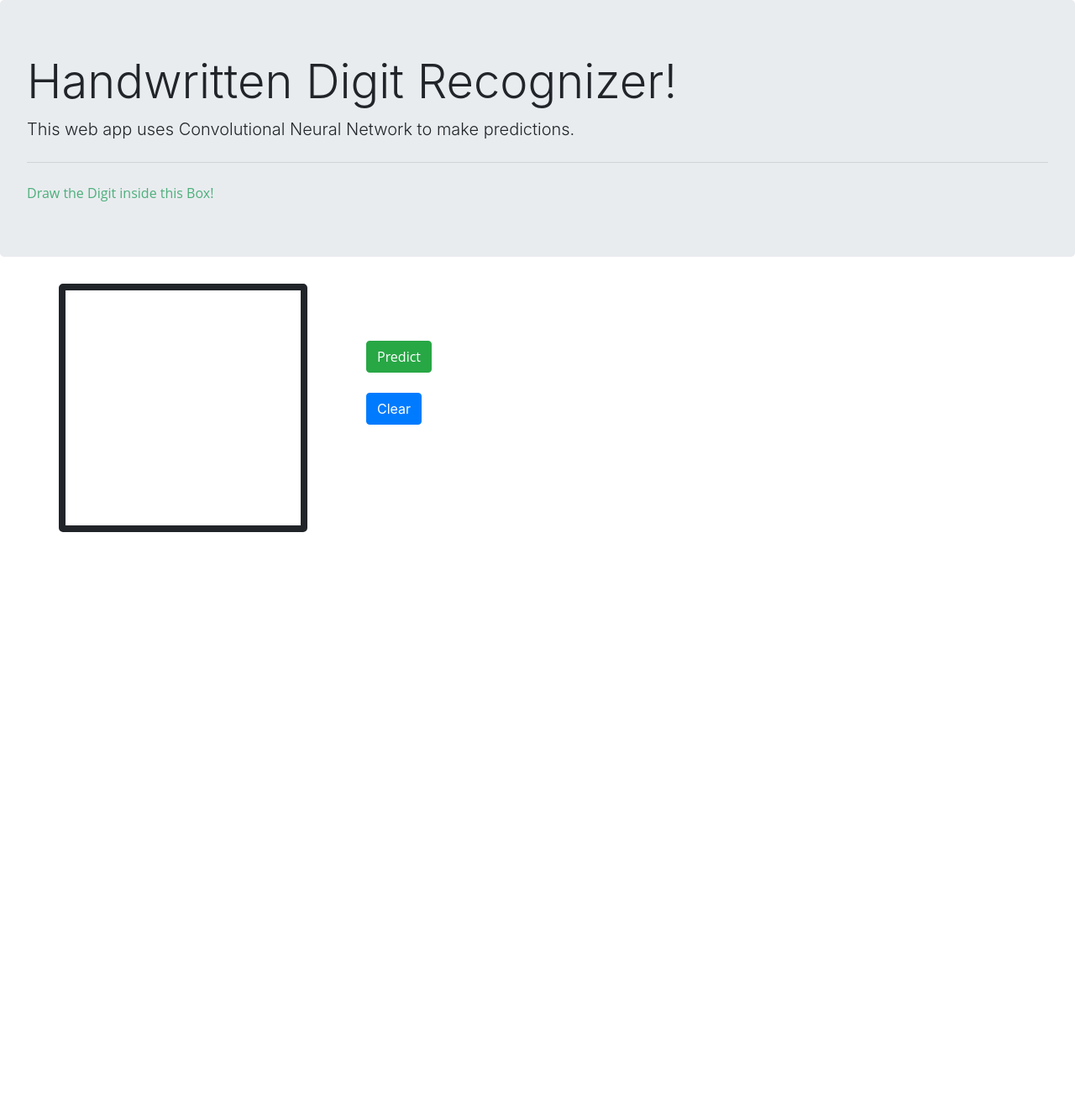
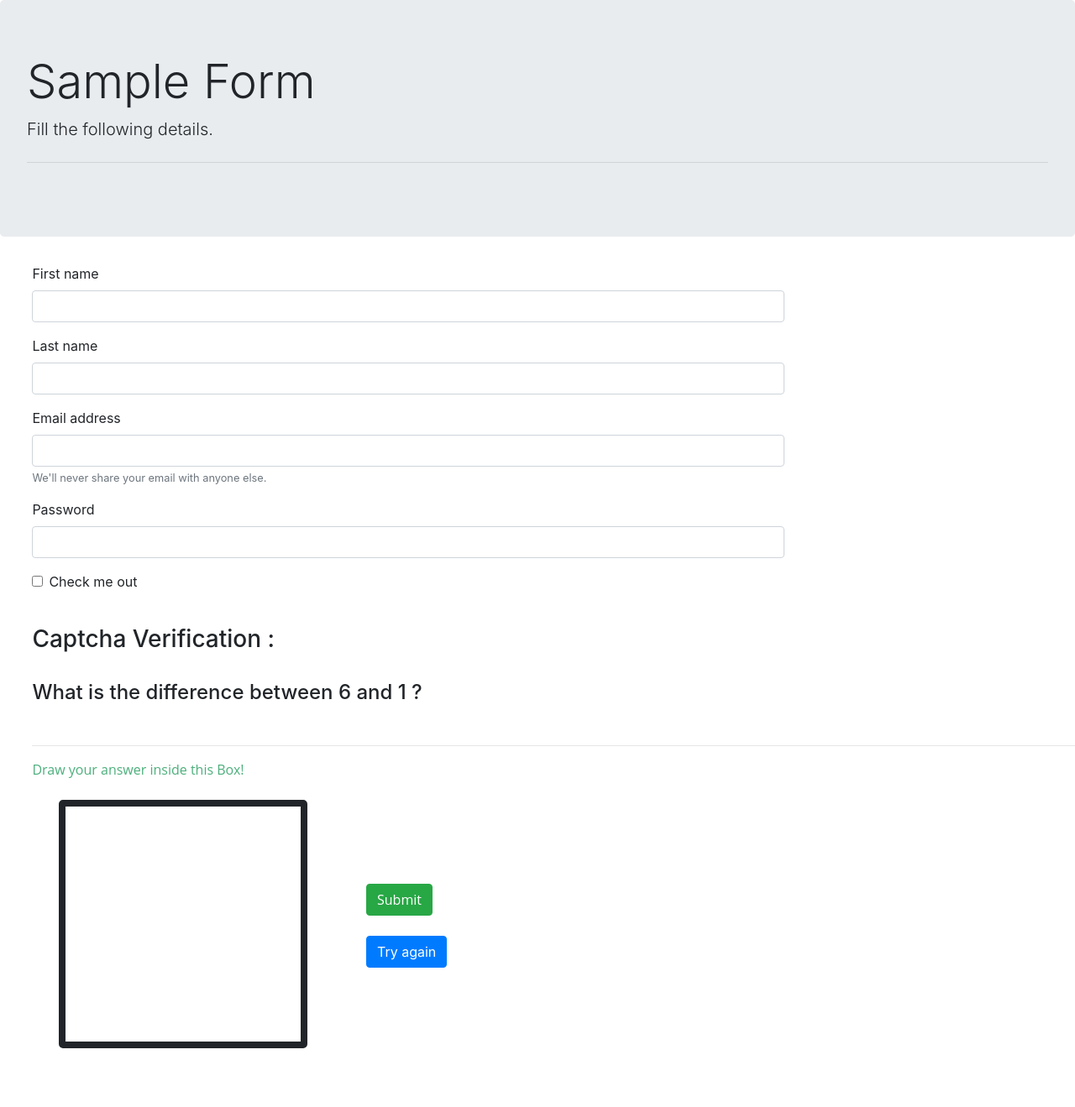
Before and after one commit to shivam197/Captcha-Alternative, a Flask app: page / in a window 1280 px wide. Shown: the whole page at 84% size. Before the commit the page ends 634 px from the top, so only its background shows below. Run offline with Flask 2, Linux system fonts and the light colour scheme; some libraries are stand-ins or nearby versions.

Commit message:
Initial prototype

```diff
--- /dev/null
+++ b/Database/Questions.csv
@@ -0,0 +1,15 @@
+Question,Answer
+What is 6 divided by 3 ?,2
+Draw smaller number out of 9 and 5!,5
+Draw bigger number out of 4 and 8.,8
+Draw the the smaller number - 3 or 9,3
+What is the difference between 6 and 1 ?,5
+What is the sum of 4 and 5 ?,9
+What is 2 times 4 ?,8
+What is 3 multiplied by 3 ?,9
+Which digit comes after 2 ?,3
+Which digit comes before 1 ?,0
+What is 4 - 4 ?,0
+What is the product of 1 and 9 ?,9
+What is 5-2 ?,3
+Draw the bigger number - 5 or 7,7
--- a/app.py
+++ b/app.py
@@ -1,9 +1,9 @@
-
 from flask import Flask, render_template,request
 import numpy as np
 import re
 import base64
 import os
+import pandas as pd
 import tensorflow as tf
 from PIL import Image
 
@@ -20,17 +20,17 @@ x= graph.get_tensor_by_name("Input:0")
 prediction = graph.get_tensor_by_name("Prediction:0")
 prediction = (tf.nn.softmax(prediction))
 
+df = pd.read_csv("Database/Questions.csv")
+id = -1
+
 def ImageConversion(raw_image):
-
 	raw_image = raw_image.decode('utf-8')
 	img_string = re.search(r'base64,(.*)',raw_image).group(1)
 	img_string = bytes(img_string,'utf-8')
 	with open('Upload/Untitled.png','wb') as output:
 		output.write(base64.decodestring(img_string))
 
-
 def ImagePreprocessing():
-
 	image = Image.open('Upload/Untitled.png').convert('RGB').convert('L')
 	image = image.resize((75,75))
 	arr = np.array(image)
@@ -77,7 +77,10 @@ def ImagePreprocessing():
 	return arr
 @app.route('/')
 def index():
-	return render_template("index.html")
+	global id
+	id = np.random.randint(len(df)-1)
+	que = df["Question"][id]
+	return render_template("index.html",question = que)
 
 @app.route('/predict/',methods=['GET','POST'])
 def predict():
@@ -89,10 +92,11 @@ def predict():
 
 	pred = (sess.run(prediction,{x:image_arr}))
 	index = np.argmax(pred)
+	if index == df["Answer"][id]:
+		return "{}".format("Successful!")
+	else:
+		return "{}".format("Failed!")
 
-
-	S = str(index) +"  Probability : " + str(pred[0][index])
-	return '{}'.format(S)
 
 if __name__ == "__main__":
 	app.run()
--- a/templates/index.html
+++ b/templates/index.html
@@ -2,7 +2,7 @@
 <html>
 <head>
   <meta charset="UTF-8">
-  <title>Handwritten Digit Recognition using Convolutional Neural Networks</title>
+  <title>Form</title>
   <link rel="stylesheet" href="https://stackpath.bootstrapcdn.com/bootstrap/4.3.1/css/bootstrap.min.css" integrity="sha384-ggOyR0iXCbMQv3Xipma34MD+dH/1fQ784/j6cY/iJTQUOhcWr7x9JvoRxT2MZw1T" crossorigin="anonymous">
   <script src="https://code.jquery.com/jquery-3.3.1.slim.min.js" integrity="sha384-q8i/X+965DzO0rT7abK41JStQIAqVgRVzpbzo5smXKp4YfRvH+8abtTE1Pi6jizo" crossorigin="anonymous"></script>
   <script src="https://cdnjs.cloudflare.com/ajax/libs/popper.js/1.14.7/umd/popper.min.js" integrity="sha384-UO2eT0CpHqdSJQ6hJty5KVphtPhzWj9WO1clHTMGa3JDZwrnQq4sF86dIHNDz0W1" crossorigin="anonymous"></script>
@@ -10,48 +10,100 @@
 </head>
 
 <body>
-
+  <div id = "global">
   <div class="jumbotron">
-    <h1 class="display-4">Handwritten Digit Recognizer!</h1>
-    <p class="lead">This web app uses Convolutional Neural Network to make predictions.</p>
+    <h1 class="display-4">Sample Form</h1>
+    <p class="lead">Fill the following details.</p>
     <hr class="my-4">
-    <span style="color: #4DAF7C; font-weight: 400; font-family: 'Open Sans', Helvetica;	">Draw the Digit inside this Box!</span>
   </div>
 
-		<canvas id="canvas" width="280" height="280" style="border:8px solid; float: left; margin: 70px; margin-top:0px;  border-radius: 5px; cursor: crosshair;"></canvas>
+  <form action="{{url_for('predict')}}" method = "post" style = "margin-left:3%; width:70%;">
+    <div class="form-group">
+      <label>First name</label>
+      <input type="text" class="form-control" aria-describedby="emailHelp">
+    </div>
+    <div class="form-group">
+      <label>Last name</label>
+      <input type="text" class="form-control" aria-describedby="emailHelp">
+    </div>
+    <div class="form-group">
+      <label for="exampleInputEmail1">Email address</label>
+      <input type="email" class="form-control" id="exampleInputEmail1" aria-describedby="emailHelp">
+      <small id="emailHelp" class="form-text text-muted">We'll never share your email with anyone else.</small>
+    </div>
+    <div class="form-group">
+      <label for="exampleInputPassword1">Password</label>
+      <input type="password" class="form-control" id="exampleInputPassword1">
+    </div>
+    <div class="form-group form-check">
+      <input type="checkbox" class="form-check-input" id="exampleCheck1">
+      <label class="form-check-label" for="exampleCheck1">Check me out</label>
+    </div>
+
+</form>
+  <br>
+    <div style="margin-left:3%">
+
+    <h3>Captcha Verification : </h3>
+    <br>
+      <h4>{{question}}</h4>
+    <br>
+    <hr>
+    <span style="color: #4DAF7C; font-weight: 400; font-family: 'Open Sans', Helvetica;	">Draw your answer inside this Box!</span>
+    <br>
+    <br>
+    </div>
+		<canvas id="canvas"  style="border:8px solid; float: left; margin: 70px; margin-top:0px;  border-radius: 5px; cursor: crosshair;"></canvas>
 		<div id="debug" style="margin:65px; margin-top:100px;">
 
-      <a href="#" class="myButton"><span class = "btn btn-success" style=" font-weight: 400; font-family: 'Open Sans', Helvetica;"> Predict </span></a>
+      <a href="#" class="myButton"><span class = "btn btn-success" style=" font-weight: 400; font-family: 'Open Sans', Helvetica;"> Submit </span></a>
       <br/>
+
       <br/>
-      <input type="button" id="clearButton" value="Clear" class="btn btn-primary" style="">
+      <input type="button" id="clearButton" value="Try again" class="btn btn-primary" style="">
       <br/>
 
 		</div>
 
-    <h3 id="result" style = "font-family:  'Lucida Sans Unicode'" ><span> </span></h3>
+  </div>
 
-
-
+  <h3 id="result" style = "font-family:  'Lucida Sans Unicode'; margin-left:4%; margin-top: 5%" >
+  </h3>
+  <br>
+  <div id="result2" style = "font-family:  'Lucida Sans Unicode'; margin-left:4%; margin-top: 2%" >
+   <span>
+     <br>
+   </span>
+  </div>
   		<script src='https://cdnjs.cloudflare.com/ajax/libs/jquery/2.1.3/jquery.min.js'></script>
 
 	    <script src="{{url_for('static', filename='index.js')}}"></script>
-	    <script type="text/javascript">
 
+      <script type="text/javascript">
 	   		$(".myButton").click(function(){
 	   			var $SCRIPT_ROOT = {{ request.script_root|tojson|safe }};
 	   			var canvasObj = document.getElementById("canvas");
 	   			var img = canvasObj.toDataURL();
-	   			$.ajax({
+          $.ajax({
 	   				type: "POST",
 	   				url: $SCRIPT_ROOT + "/predict/",
 	   				data: img,
-	   				success: function(data){
-	   					$('#result').text(' Predicted Output: '+data);
+            success: function(data){
+              $("#global").empty();
+              $("#result").text("Authentication : " + data);
+              var link = $("<a>");
+                link.attr("href", "/");
+                link.attr("title", "Home");
+                link.text("Go to form page.");
+                link.addClass("link");
+
+              $("#result2").html(link);
+
+              $("#hiddenButton").show();
 	   				}
 	   			});
 	   		});
+	   </script>
 
-	   </script>
 </body>
 </html>
```
Also changed, not shown: Upload/Untitled.png.
